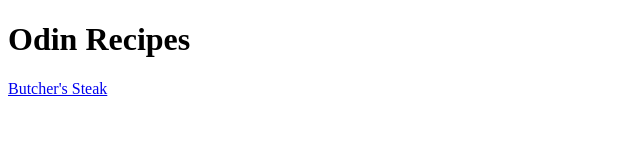
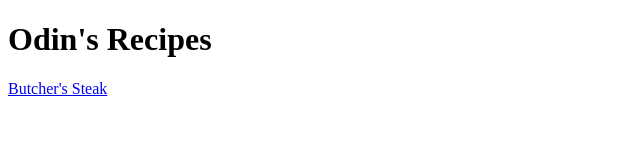
Before and after one commit to pkfirezz/odin-recipes, a plain HTML site: page index.html in a window 1280 px wide. Shown: the whole page, without its empty margins (0-640 px from the left). Drawn offline with Linux system fonts and the light colour scheme.

Commit message:
Changed heading

```diff
--- a/index.html
+++ b/index.html
@@ -7,7 +7,7 @@
     <title>Project 1</title>
 </head>
 <body>
-    <h1>Odin Recipes</h1>
+    <h1>Odin's Recipes</h1>
     <a href="./recipes/steak.html">Butcher's Steak</a>
 </body>
 </html>
```
